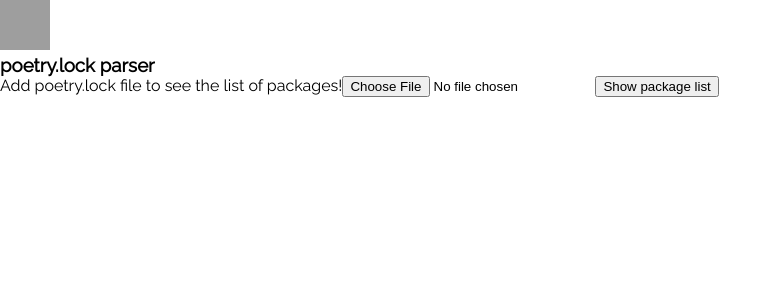
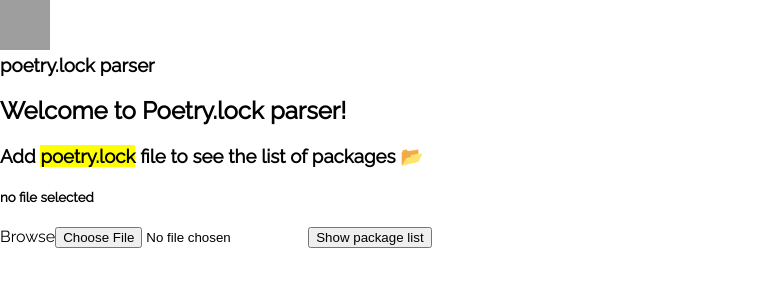
Before and after one commit to mingg1/Reaktor-assignment, a React (Create React App) app in the folder client/: page / in a window 1280 px wide. Shown: the top 300 px of the page, without its empty margins (0-782 px from the left). Built offline with nearby package versions, Linux system fonts and the light colour scheme; grey boxes are pictures that could not be loaded.

Commit message:
main page with uploaded file validator

```diff
--- a/client/src/Home.js
+++ b/client/src/Home.js
@@ -2,7 +2,7 @@ import { React, useState, useRef } from 'react';
 import { Link } from 'react-router-dom';
 const Home = ({ data, setPackageList }) => {
   //   const [packageList, setPackageList] = useState([]);
-  const [selectedFile, setSelectedFile] = useState({});
+  const [selectedFile, setSelectedFile] = useState(null);
   const fileRef = useRef();
 
   const sortPackageList = (list) => {
@@ -15,7 +15,7 @@ const Home = ({ data, setPackageList }) => {
 
   const handleSubmit = async (evt) => {
     evt.preventDefault();
-    // if (selectedFile.keys().length === 0) return alert('choose a file!');
+    if (!selectedFile) return alert('Choose a file first!');
     const formData = new FormData();
     formData.append('poetry', selectedFile);
     try {
@@ -42,12 +42,17 @@ const Home = ({ data, setPackageList }) => {
   };
 
   return (
-    <div>
+    <main>
       {!data.length ? (
-        <form onSubmit={handleSubmit}>
-          <label htmlFor="poetry">
-            Add poetry.lock file to see the list of packages!
-          </label>
+        <section>
+          <h1 className="instruction">Welcome to Poetry.lock parser!</h1>
+          <h3 className="instruction">
+            Add <mark>poetry.lock</mark> file to see the list of packages 📂
+          </h3>
+          <div className="form-container">
+            <h5>{selectedFile?.name || 'no file selected'}</h5>
+            <form onSubmit={handleSubmit} className="main-form">
+              <label htmlFor="poetry">Browse</label>
               <input
                 ref={fileRef}
                 type="file"
@@ -55,18 +60,25 @@ const Home = ({ data, setPackageList }) => {
                 id="poetry"
                 accept=".lock"
                 onChange={handleSelectedChange}
-            required
               />
               <button type="submit">Show package list</button>
             </form>
+          </div>
+        </section>
       ) : (
-        data.map((pkg, i) => (
-          <div key={pkg.id} style={{ display: 'flex' }}>
+        <section>
+          <h1>Packages ({data.length})</h1>
+          <ul>
+            {data.map((pkg) => (
+              <li key={pkg.id} style={{ display: 'flex' }}>
                 <Link to={`/${pkg.id}`}>{pkg.name}</Link>
-          </div>
-        ))
+                <hr />
+              </li>
+            ))}
+          </ul>
+        </section>
       )}
-    </div>
+    </main>
   );
 };
 
```
Lines whose indentation alone changed are shown as unchanged.
